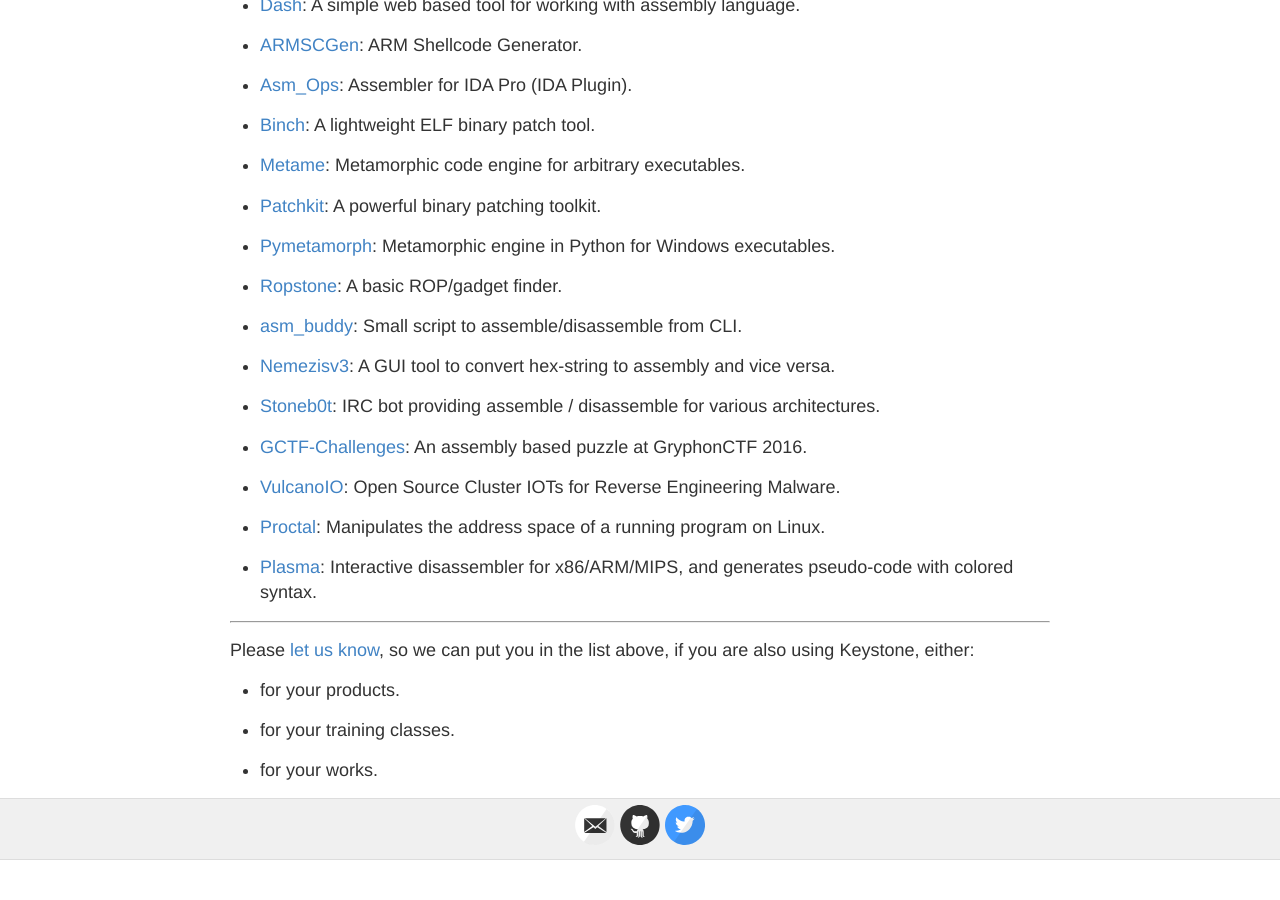
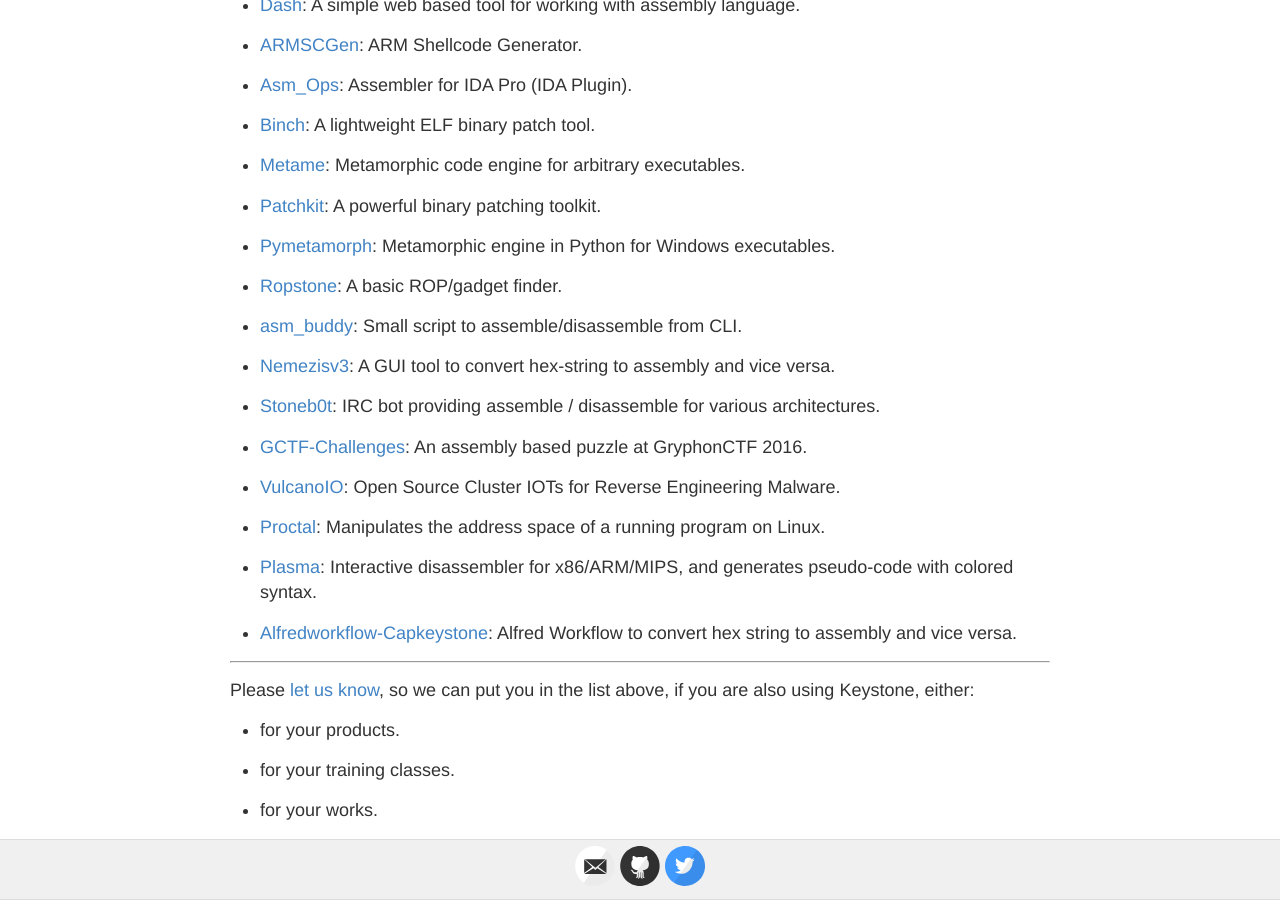
Before and after one commit to keystone-engine/keystone-engine.github.io, a Jekyll site: the page built from showcase.md, in a window 1280 px wide and 900 px high, scrolled down 843 px. Built offline with Jekyll 4.4.1, drawn with Linux system fonts in a browser that asks for light colours; before the commit the page ends 1703 px from its top, so only the background shows below that; some of the changed lines change nothing that is shown.

Commit message:
showcase

```diff
--- a/showcase.md
+++ b/showcase.md
@@ -6,7 +6,7 @@
 
 ## Showcase
 
-In our knowledge, Keystone has been used by **28** following products (listed in no particular order).
+In our knowledge, Keystone has been used by **29** following products (listed in no particular order).
 
 - [Keypatch](http://keystone-engine.org/keypatch): IDA Pro plugin for code assembling & binary patching.
 
@@ -64,6 +64,8 @@
 
 - [Plasma](https://github.com/joelpx/plasma): Interactive disassembler for x86/ARM/MIPS, and generates pseudo-code with colored syntax.
 
+- [Alfredworkflow-Capkeystone](https://github.com/alexhude/alfredworkflow-capkeystone): Alfred Workflow to convert hex string to assembly and vice versa.
+
 ---
 
 Please [let us know](/contact/), so we can put you in the list above, if you are also using Keystone, either:
```
